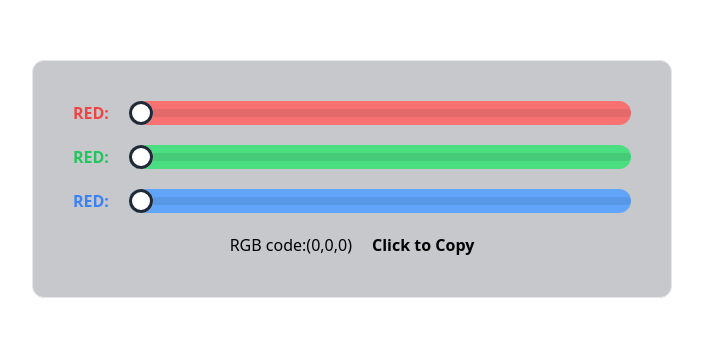
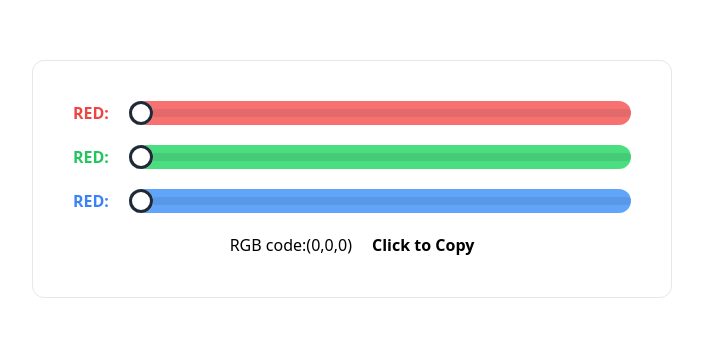
Before and after one commit to syedshishir26/rgb_color_generator, a plain HTML site: page index.html in a window 1280 px wide. Shown: the part 221-558 px from the top of the page, without its empty margins (288-991 px from the left). Drawn offline with nearby package versions, Linux system fonts and the light colour scheme.

Commit message:
icon added and bg changed

```diff
--- a/index.html
+++ b/index.html
@@ -12,7 +12,7 @@
 
 <body>
     <main class="min-h-screen flex text-center justify-center items-center bg-[255,210,260]">
-        <section class="w-1/2 rounded-xl bg-[#C7C8CC] p-5 md:p-10 flex flex-col gap-5 border p-5">
+        <section class="w-1/2 rounded-xl bg-white p-5 md:p-10 flex flex-col gap-5 border p-5">
             <div class="flex gap-5 text-red-500 font-bold">
                 <p>RED:</p>
                 <input id="red" type="range" min="0" value="0" max="255" class="range bg-red-400" />
```
